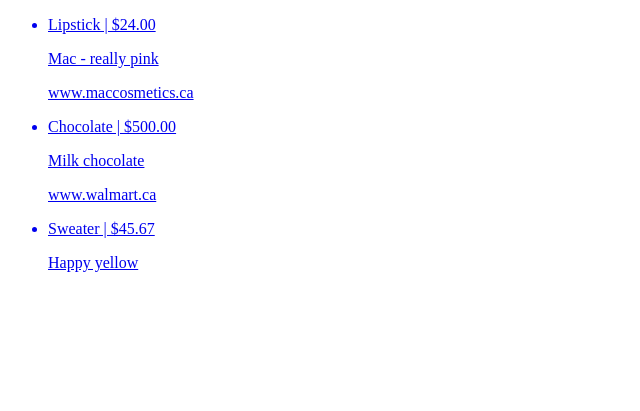
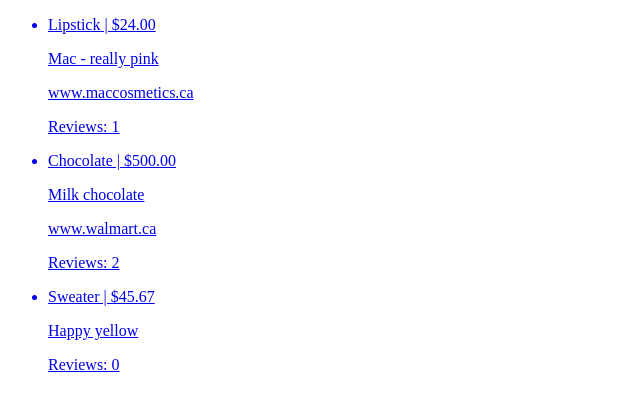
Before and after one commit to christinegithub/rainforest, a Django app: page /home/ in a window 1280 px wide. Shown: the part 26-437 px from the top of the page, without its empty margins (0-640 px from the left). Run offline with Django 3.2, Linux system fonts and the light colour scheme; data comes from the database, SQL or seed files in the repository.

Commit message:
review count added

```diff
--- a/rainforest/rainforest/templates/index.html
+++ b/rainforest/rainforest/templates/index.html
@@ -14,6 +14,7 @@
           {{ product.name }} | {{product.price_in_dollars}}
           <p>{{ product.description }}</p>
           <p>{{ product.url }}</p>
+          <p>Reviews: {{product.reviews.count}}</p>
         </li>
       </ul>
     </a>
```
